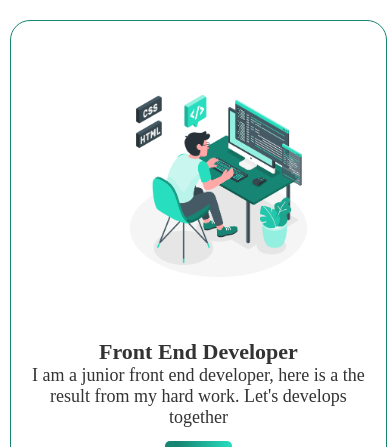
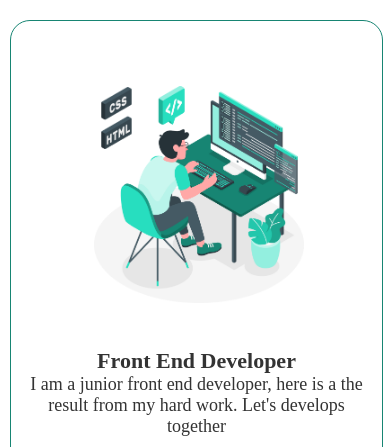
Before and after one commit to rfahlevi/portfolio, a plain HTML site: page index.html in a window 390 px wide. Shown: the part 632-1079 px from the top of the page. Drawn offline with Linux system fonts and the light colour scheme.

Commit message:
edit media3

```diff
--- a/assets/style.css
+++ b/assets/style.css
@@ -293,7 +293,7 @@ aside .card .icon a {
     }
 
     #home {
-        width: 91%;
+        width: 90%;
         flex-wrap: wrap;
     }
 
@@ -316,12 +316,12 @@ aside .card .icon a {
     }
 
     #home .banner img {
-        width: 100%;
-        margin-left: 50%;
+        width: 120%;
+        margin-left: 30%;
     }
 
     #platform {
-        width: 91%;
+        width: 90%;
     }
 
     #platform .content .box p {
```
